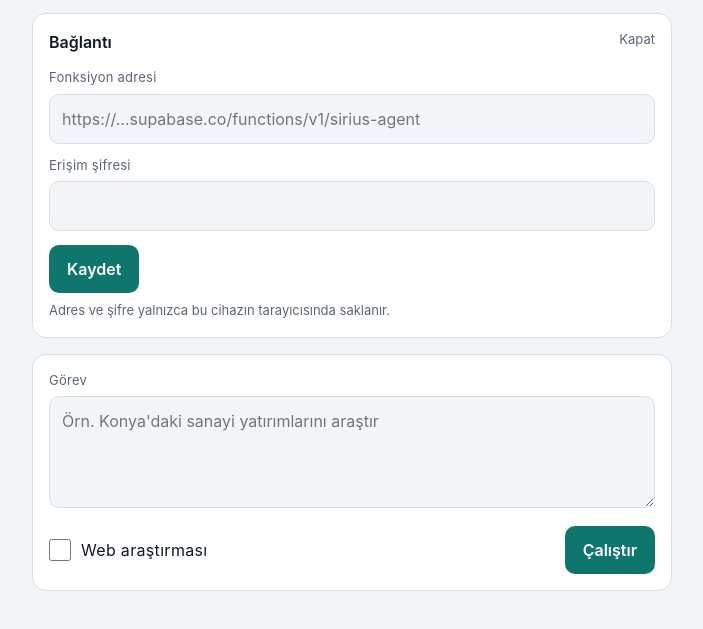
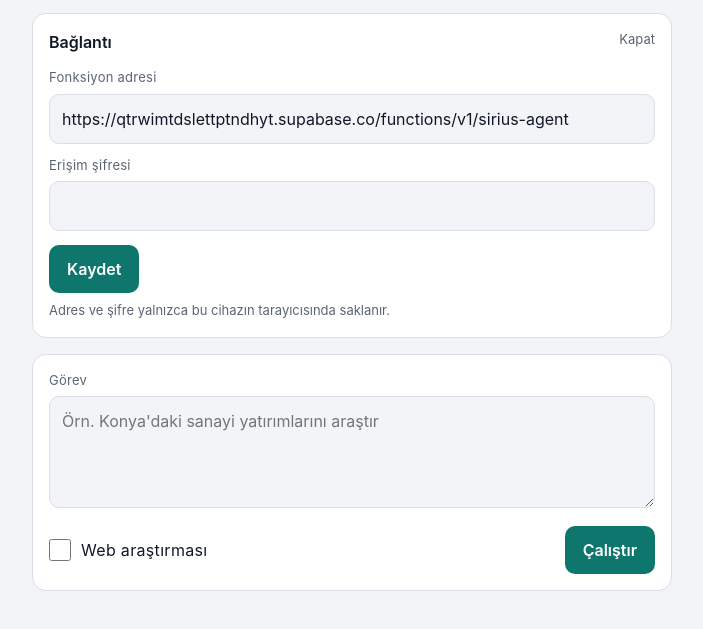
Before and after one commit to aliburakselvi/Sirius, a plain HTML site: page index.html in a window 1280 px wide. Shown: the part 59-688 px from the top of the page, without its empty margins (288-991 px from the left). Drawn offline with Linux system fonts and the light colour scheme.

Commit message:
Fonksiyon adresi onceden dolu
Co-Authored-By: Claude Sonnet 5.5 <noreply@anthropic.com>
Claude-Session: https://claude.ai/code/session_01Tb4oBVjynAkPXCe9GZuCqh

```diff
--- a/index.html
+++ b/index.html
@@ -115,7 +115,7 @@
     <div class="inner">
       <div class="field">
         <label for="fnUrl">Fonksiyon adresi</label>
-        <input id="fnUrl" type="url" inputmode="url" autocapitalize="off" autocorrect="off" spellcheck="false" placeholder="https://…supabase.co/functions/v1/sirius-agent">
+        <input id="fnUrl" type="url" inputmode="url" autocapitalize="off" autocorrect="off" spellcheck="false" value="https://qtrwimtdslettptndhyt.supabase.co/functions/v1/sirius-agent" placeholder="https://…supabase.co/functions/v1/sirius-agent">
       </div>
       <div class="field">
         <label for="fnKey">Erişim şifresi</label>
```
